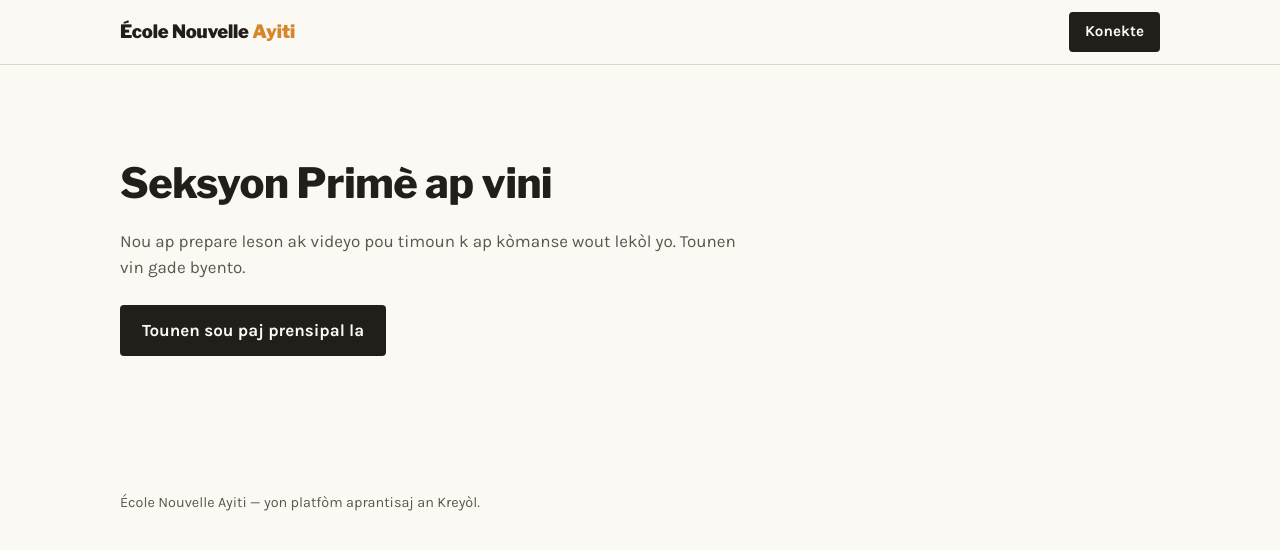
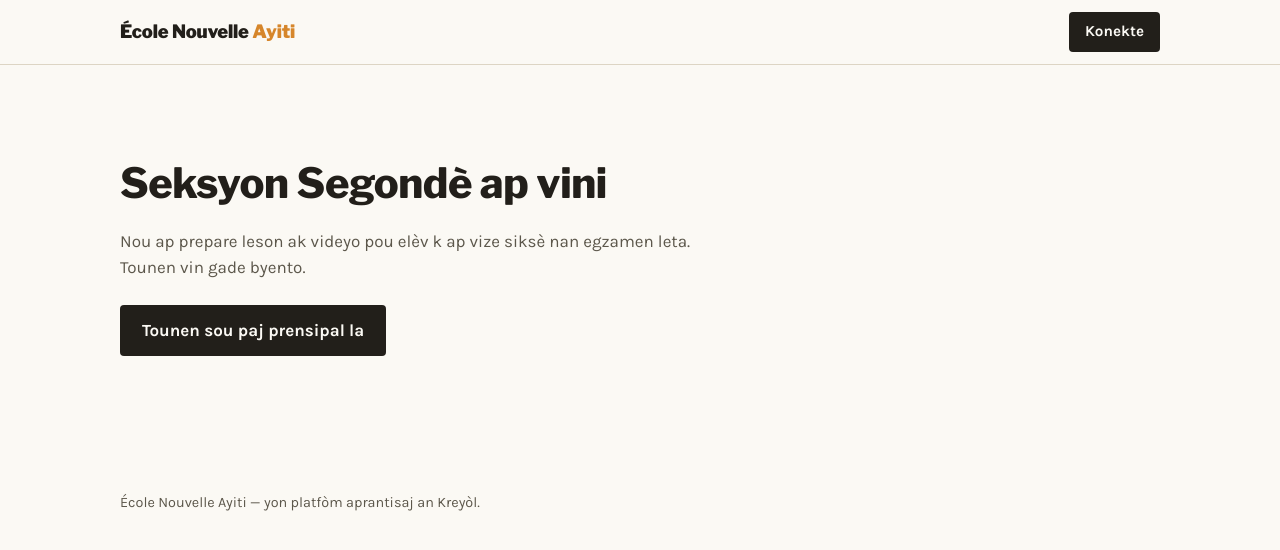
Before and after one commit to jovinrodnor509-afk/-cole-nouvelle-aire-d-ha-ti, a plain HTML site: page index.html in a window 1280 px wide. Drawn offline with nearby package versions, Linux system fonts and the light colour scheme; files that its build step writes are made by us from their sources; files whose address does not match are found by name.

Commit message:
Add files via upload

```diff
--- a/index.html
+++ b/index.html
@@ -3,7 +3,7 @@
 <head>
 <meta charset="UTF-8">
 <meta name="viewport" content="width=device-width, initial-scale=1">
-<title>Primè — École Nouvelle Ayiti</title>
+<title>Segondè — École Nouvelle Ayiti</title>
 <link rel="preconnect" href="https://fonts.googleapis.com">
 <link rel="preconnect" href="https://fonts.gstatic.com" crossorigin>
 <link href="https://fonts.googleapis.com/css2?family=Karla:wght@400;700&family=Libre+Franklin:wght@800;900&display=swap" rel="stylesheet">
@@ -21,8 +21,8 @@
 <main>
   <section class="byento">
     <div class="wrap">
-      <h1>Seksyon Primè ap vini</h1>
-      <p>Nou ap prepare leson ak videyo pou timoun k ap kòmanse wout lekòl yo. Tounen vin gade byento.</p>
+      <h1>Seksyon Segondè ap vini</h1>
+      <p>Nou ap prepare leson ak videyo pou elèv k ap vize siksè nan egzamen leta. Tounen vin gade byento.</p>
       <a class="hero-cta" href="../index.html">Tounen sou paj prensipal la</a>
     </div>
   </section>
```
